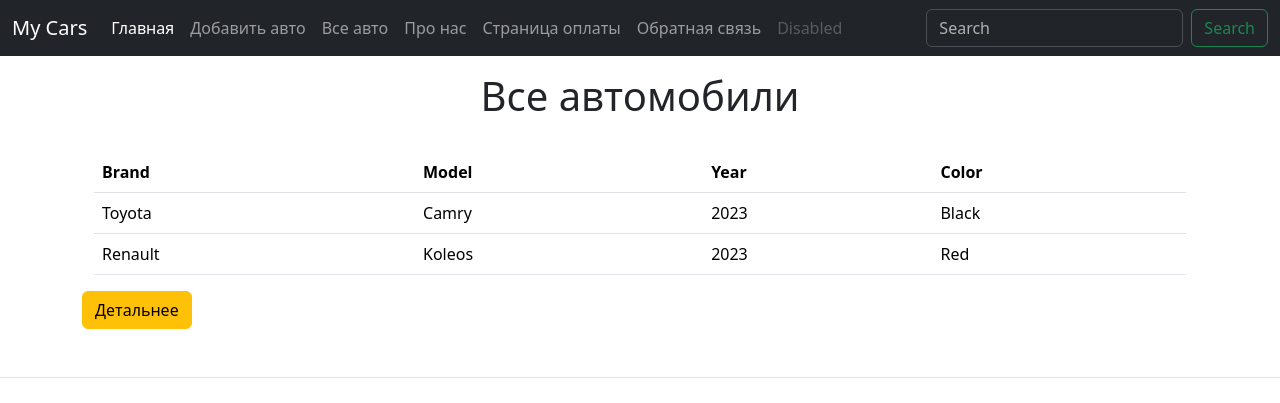
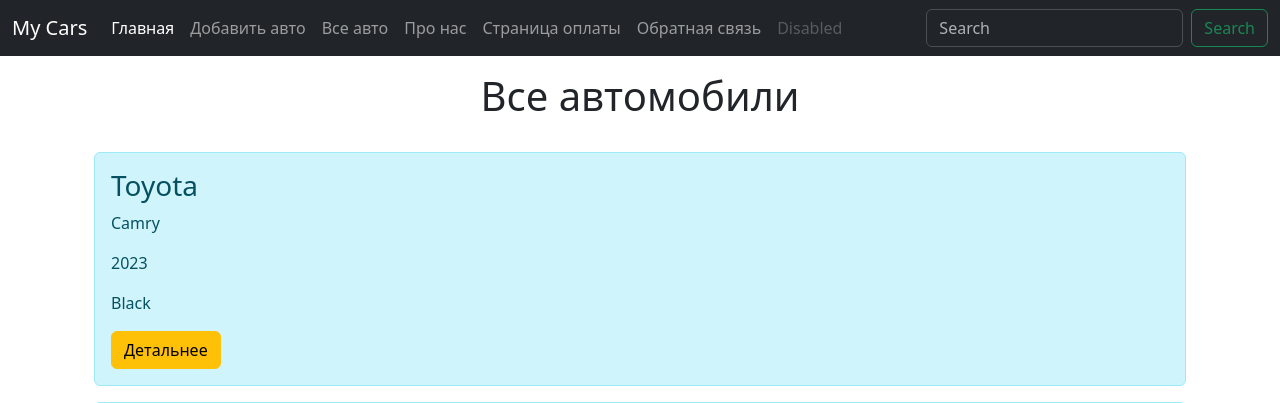
Before and after one commit to SergeG28071988/FlaskProject, a Flask app: page /cars in a window 1280 px wide. Shown: the top 403 px of the page. Run offline with Flask 3, Linux system fonts and the light colour scheme; data comes from the database, SQL or seed files in the repository.

Commit message:
Изменили шаблон cars

```diff
--- a/templates/cars.html
+++ b/templates/cars.html
@@ -8,28 +8,14 @@
 <br>
 <div class="container mt-5">
   <h1 class="text-center">Все автомобили</h1><br>
-    {% if cars %}
-    <table class="table">
-        <thead>
-            <th>Brand</th>
-            <th>Model</th>
-            <th>Year</th>
-            <th>Color</th>
-        </thead>
-        <tbody>
-            {% for car in cars  %}
-                <tr>
-                    <td>{{ car.brand }}</td>
-                    <td>{{ car.model }}</td>
-                    <td>{{ car.year }}</td>
-                    <td>{{ car.color }}</td>
-                </tr>
-            {% endfor %}
-        </tbody>
-    </table>
-   {% else %}
-        <p>Welcome to our car dealership!!!</p>
-   {% endif  %}
+    {% for car in cars  %}
+        <div class="alert alert-info">
+            <h3>{{ car.brand }}</h3>
+            <p>{{ car.model }}</p>
+            <p>{{ car.year }}</p>
+            <p>{{ car.color }}</p>
+            <button class="btn btn-warning">Детальнее</button>
+        </div>
+    {% endfor %}
 </div>
-<button class="btn btn-warning">Детальнее</button>
 {% endblock %}
```
